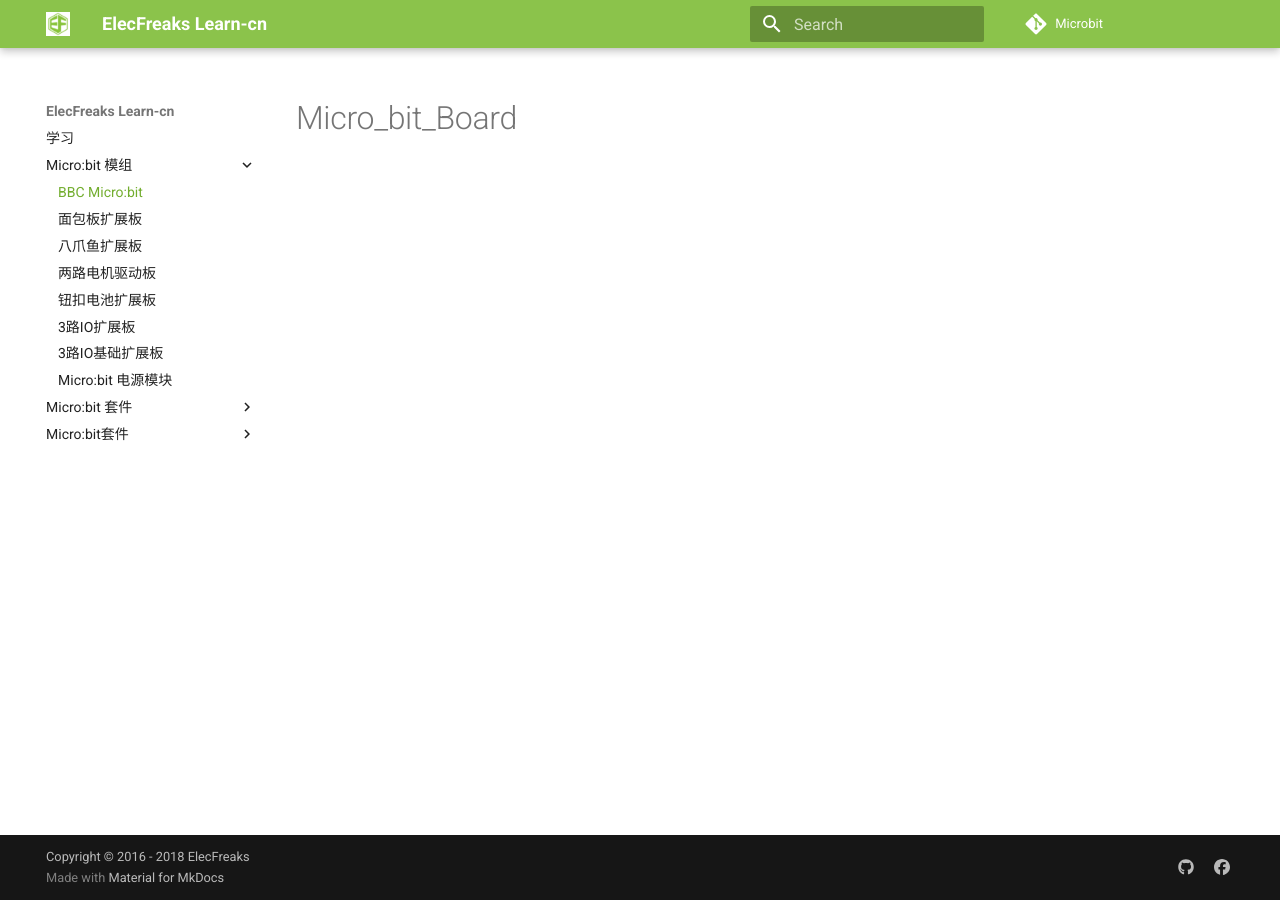
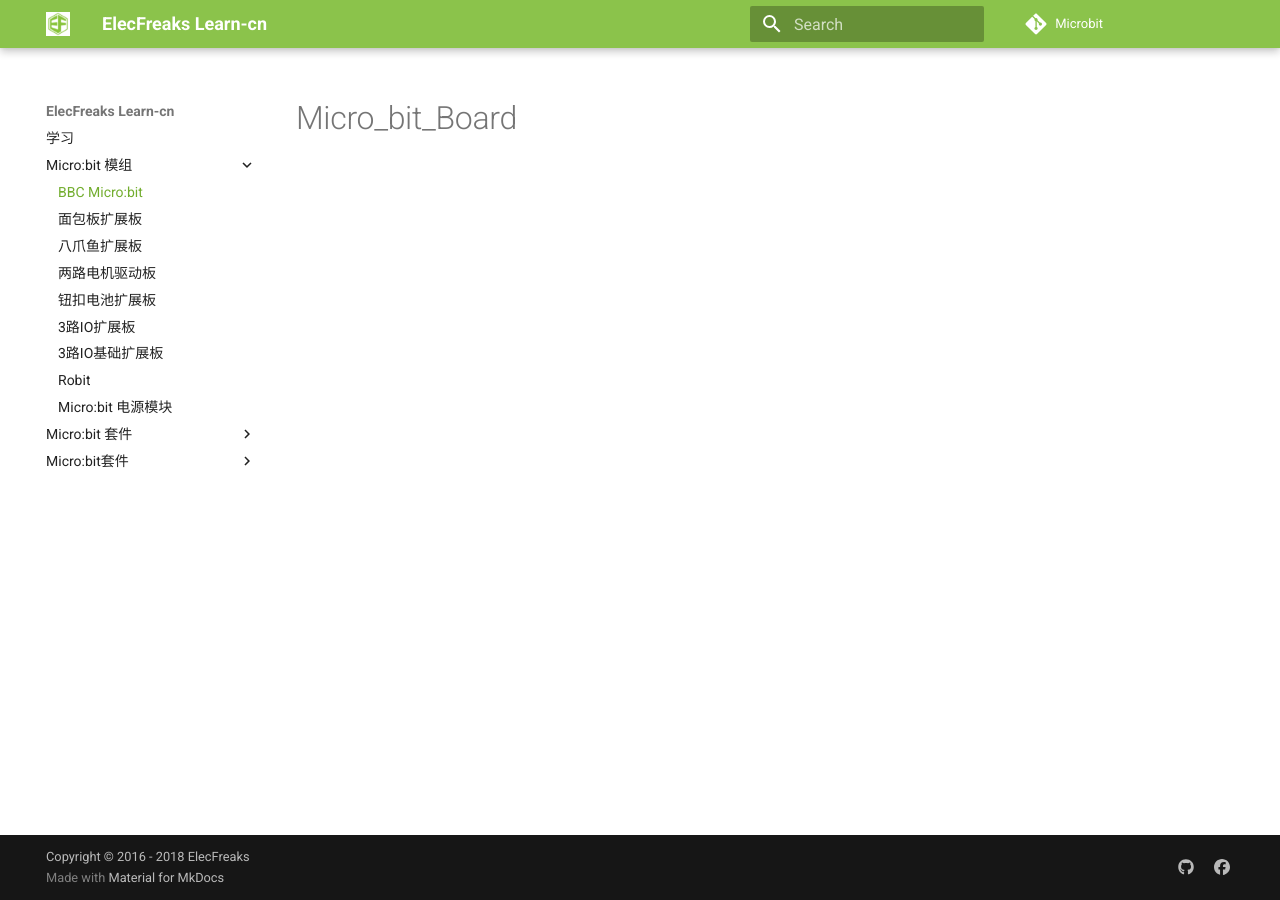
Before and after one commit to zorazeng/learn-cn, an MkDocs documentation site: the page built from docs/Micro_bit_Board.md, in a window 1280 px wide. Built offline with MkDocs 1.6.1 and Material for MkDocs 9.7.7, drawn with Linux system fonts in a browser that asks for light colours; comment, search, counter and statistics services are not loaded; old or Windows-style settings are respelled for this version of MkDocs.

Commit message:
Update mkdocs.yml

```diff
--- a/mkdocs.yml
+++ b/mkdocs.yml
@@ -100,6 +100,7 @@ pages:
     - 钮扣电池扩展板: Power_bit_CN.md
     - 3路IO扩展板: Ring_bit_CN.md
     - 3路IO基础扩展板: Basic_bit_CN.md
+    - Robit: Robit_CN.md
     - Micro:bit 电源模块: Micro_bit_Power_Supply_Module_3.3V_2A_CN.md
 
   - Micro:bit 套件:
```
